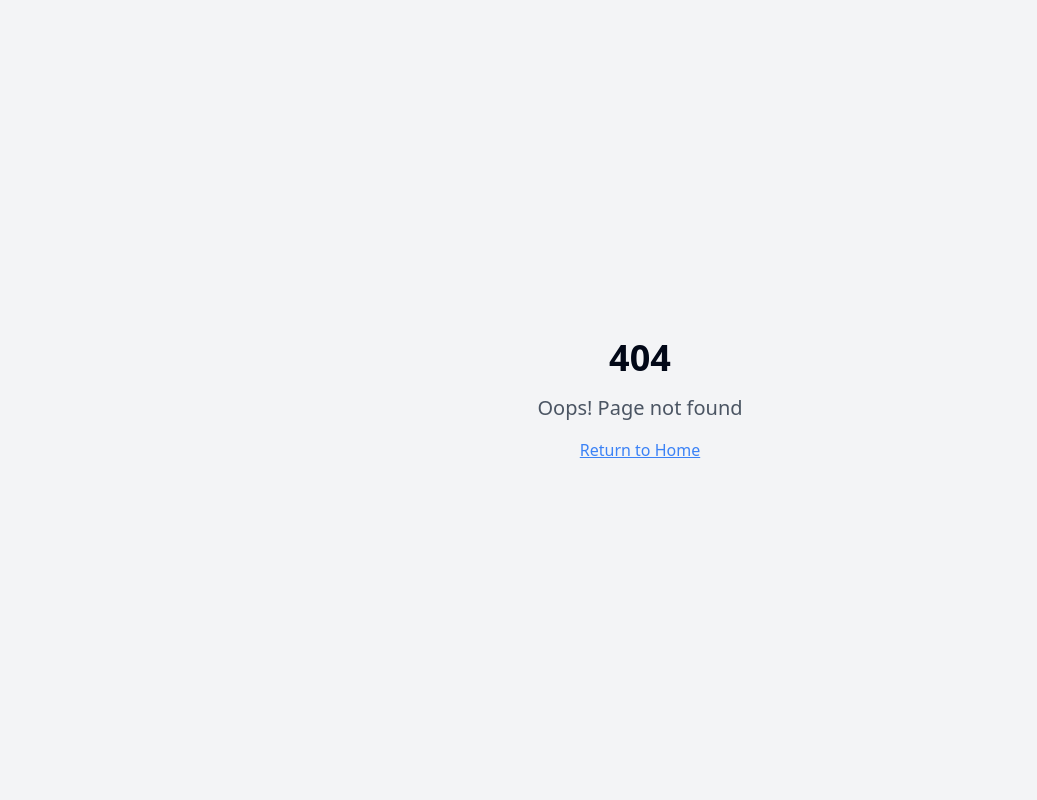
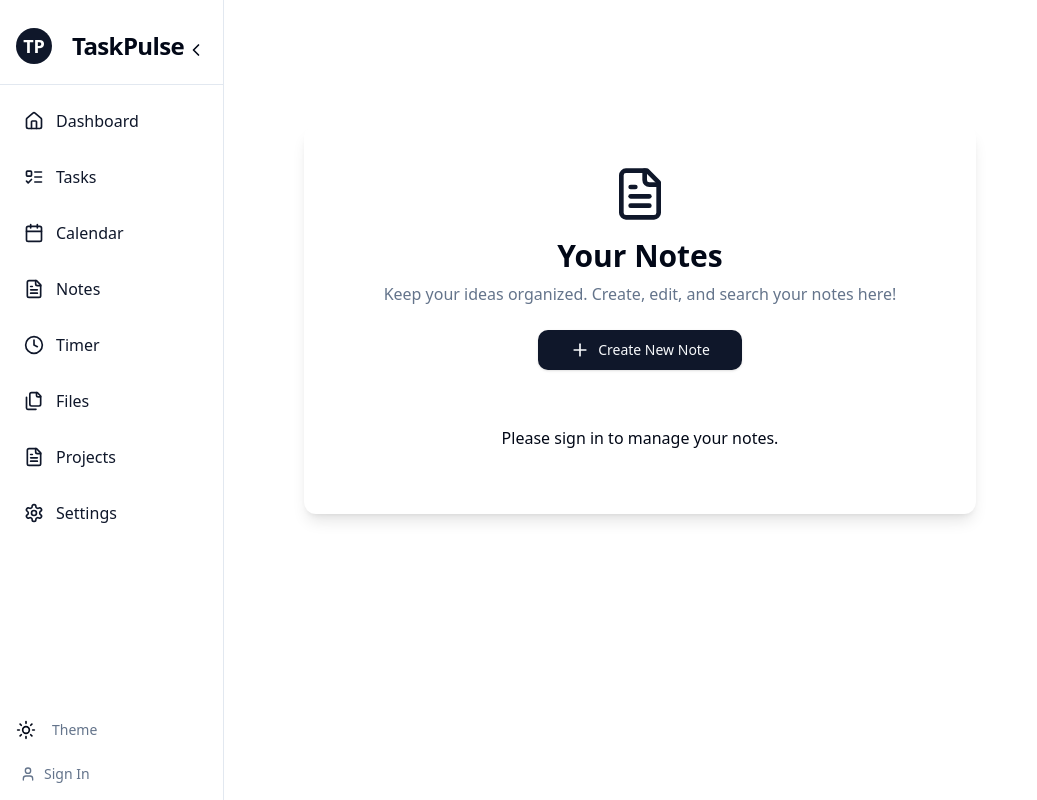
Before and after one commit to Adan311/TaskPulse, a React (Vite) app: page /notes in a window 1280 px wide. Before the commit this address had no page. Shown: the whole page, without its empty margins (0-1037 px from the left). Built offline with nearby package versions, Linux system fonts and the light colour scheme.

Commit message:
notes working but layout needs to be fixed and all

```diff
--- a/src/frontend/components/layout/app-sidebar.tsx
+++ b/src/frontend/components/layout/app-sidebar.tsx
@@ -34,6 +34,11 @@ const mainItems = [
     title: "Calendar",
     url: "/calendar",
     icon: Calendar,
+  },
+  {
+    title: "Notes",
+    url: "/notes",
+    icon: FileText,
   },
   {
     title: "Timer",
--- /dev/null
+++ b/src/frontend/pages/Notes.tsx
@@ -0,0 +1,77 @@
+import React, { useState, useEffect } from 'react';
+import { Button } from "@/frontend/components/ui/button";
+import { FileText, Plus } from "lucide-react";
+import { NotesSection } from "@/frontend/features/notes/components/NotesSection";
+import { Dialog, DialogContent, DialogHeader, DialogTitle } from "@/frontend/components/ui/dialog";
+import { Textarea } from "@/frontend/components/ui/textarea";
+import { useNotes } from "@/frontend/features/notes/hooks/useNotes";
+
+const NotesPage: React.FC = () => {
+  const [dialogOpen, setDialogOpen] = useState(false);
+  const [newNote, setNewNote] = useState("");
+  const [saving, setSaving] = useState(false);
+  const {
+    addNote,
+    loading,
+    fetchNotes,
+    user
+  } = useNotes();
+
+  const handleCreateNote = () => {
+    setDialogOpen(true);
+  };
+
+  const handleSaveNote = async () => {
+    setSaving(true);
+    const success = await addNote(newNote);
+    setSaving(false);
+    if (success && user && user.id) {
+      setDialogOpen(false);
+      setNewNote("");
+      fetchNotes(user.id);
+    }
+    // Error handling is inside addNote
+  };
+
+  useEffect(() => {
+    if (user && user.id) {
+      fetchNotes(user.id);
+    }
+  }, [user, fetchNotes]);
+
+  return (
+    <div className="flex flex-col items-center justify-center min-h-[80vh] bg-background">
+      <div className="w-full max-w-2xl bg-card shadow-lg rounded-xl p-10 flex flex-col items-center">
+        <FileText className="w-14 h-14 text-primary mb-4" />
+        <h1 className="text-3xl font-bold mb-2">Your Notes</h1>
+        <p className="text-muted-foreground mb-6 text-center">
+          Keep your ideas organized. Create, edit, and search your notes here!
+        </p>
+        <Button size="lg" className="mb-8" onClick={handleCreateNote}>
+          <Plus className="mr-2 h-5 w-5" />Create New Note
+        </Button>
+        <NotesSection />
+      </div>
+      <Dialog open={dialogOpen} onOpenChange={setDialogOpen}>
+        <DialogContent className="max-w-lg">
+          <DialogHeader>
+            <DialogTitle>Create a New Note</DialogTitle>
+          </DialogHeader>
+          <Textarea
+            placeholder="Write your note here..."
+            value={newNote}
+            onChange={e => setNewNote(e.target.value)}
+            className="min-h-[120px] mb-4"
+            disabled={saving}
+          />
+          <div className="flex justify-end gap-2">
+            <Button variant="ghost" onClick={() => setDialogOpen(false)} disabled={saving}>Cancel</Button>
+            <Button onClick={handleSaveNote} disabled={!newNote.trim() || saving}>{saving ? 'Saving...' : 'Save'}</Button>
+          </div>
+        </DialogContent>
+      </Dialog>
+    </div>
+  );
+};
+
+export default NotesPage;
--- a/src/main.tsx
+++ b/src/main.tsx
@@ -12,6 +12,7 @@ import Components from "./frontend/pages/Components";
 import Timer from "./frontend/pages/Timer";
 import SignIn from "./frontend/pages/auth/SignIn";
 import SignUp from "./frontend/pages/auth/SignUp";
+import NotesPage from "./frontend/pages/Notes";
 import "./index.css";
 import { ThemeProvider } from "./frontend/components/theme/theme-provider";
 import { Toaster } from "./frontend/components/ui/toaster";
@@ -56,6 +57,10 @@ const router = createBrowserRouter([
         path: "settings",
         element: <Components />, // Placeholder for Settings page, using Components for now
       },
+      {
+        path: "notes",
+        element: <NotesPage />,
+      },
     ],
   },
   {
```
Also changed, not shown: public/Check lIst/PROJECT_PROGRESS.md (+1 -1 lines).
